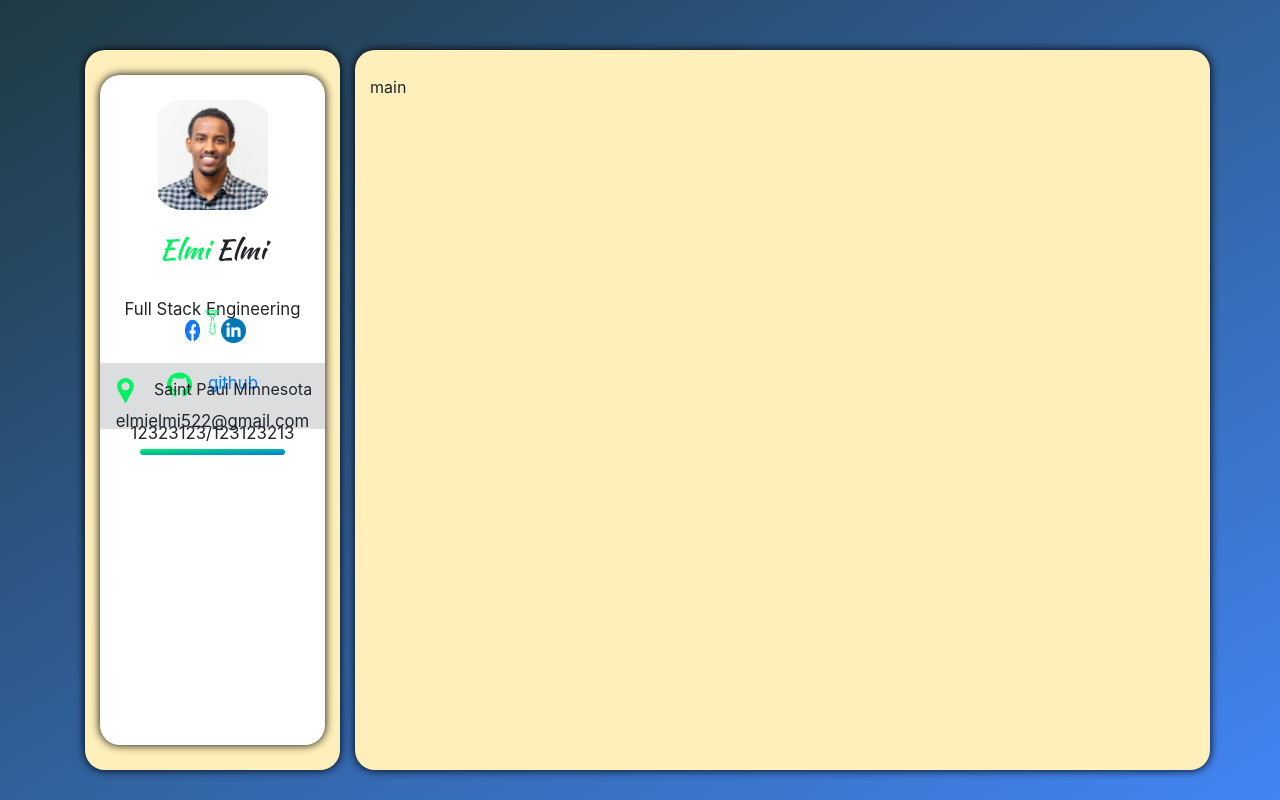
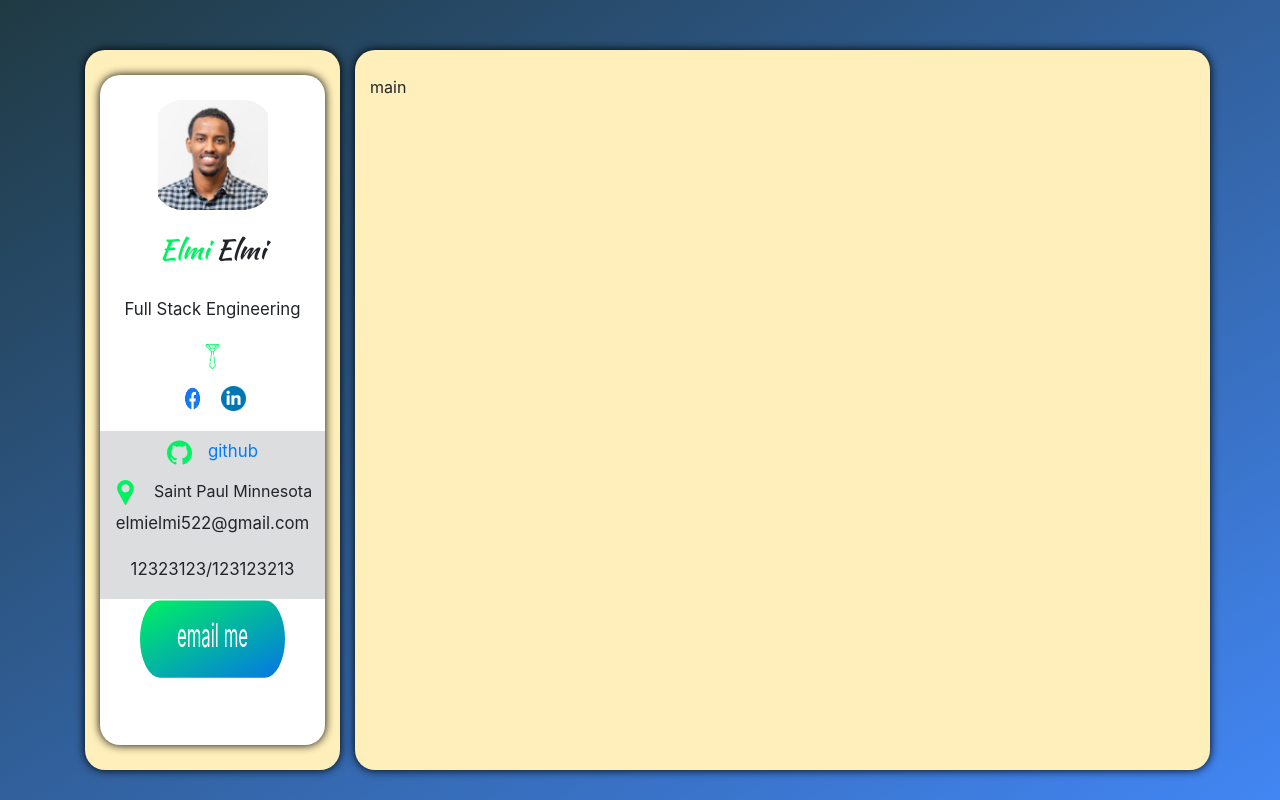
Before and after one commit to elmiabdirahman/portfolio-elmi, a React (Create React App) app: page / in a window 1280 px wide. In both pictures the pointer is over the element "email me". Built offline with nearby package versions, Linux system fonts and the light colour scheme.

Commit message:
edit sidebar__icon style email and github

```diff
--- a/src/index.css
+++ b/src/index.css
@@ -47,7 +47,7 @@ body {
     border-radius: 30px;
 }
 
-.sidebar__icon{
+.sidebar__icon {
     width: 25px;
     height: 25px;
 }
@@ -59,13 +59,13 @@ body {
 }
 
 .sidebar__name>span {
-    color: #00f260
+    color: #00F260;
 }
 
-.sidebar__item{
+.sidebar__item {
     margin-bottom: 6px;
     padding-top: 6px;
-    height: 6px;
+    height: 40px;
     font-size: 1.05rem;
     border-radius: 30px;
 }
@@ -83,9 +83,26 @@ body {
 
 .sidebar__email {
     background-image: linear-gradient(to right bottom, #00F260, #0575E6);
+
     border-radius: 30px;
     color: #fff;
     margin: 15px 25px 0px;
     cursor: pointer;
     transition: all 3s linear;
 }
+
+.sidebar__email:hover {
+    transform: scale(1,2);
+}
+
+.sidebar__github:hover,
+.sidebar__resume:hover {
+    background-color: #f1f1f1;
+    color: #000;
+}
+
+@media(max-width:991px) {
+    .app__main-contant {
+        margin: 30px 0;
+    }
+}
```
